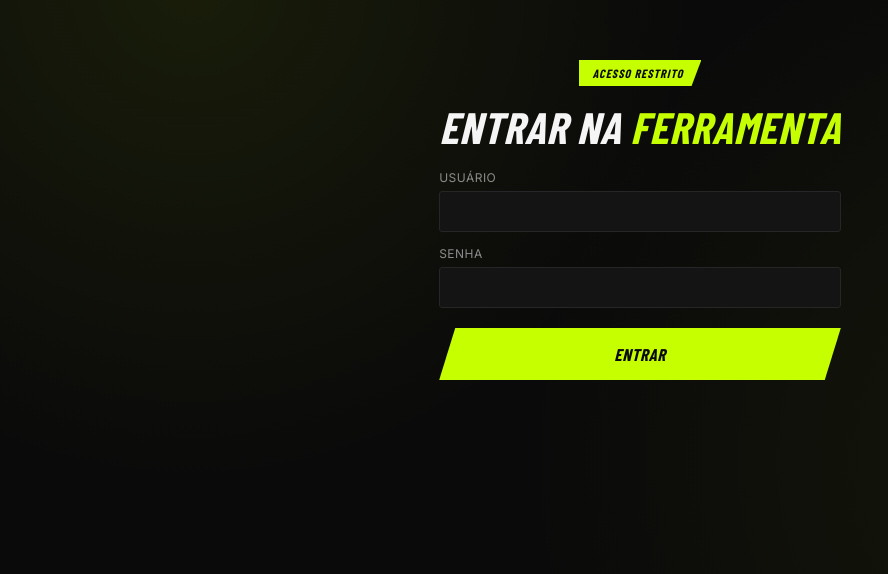
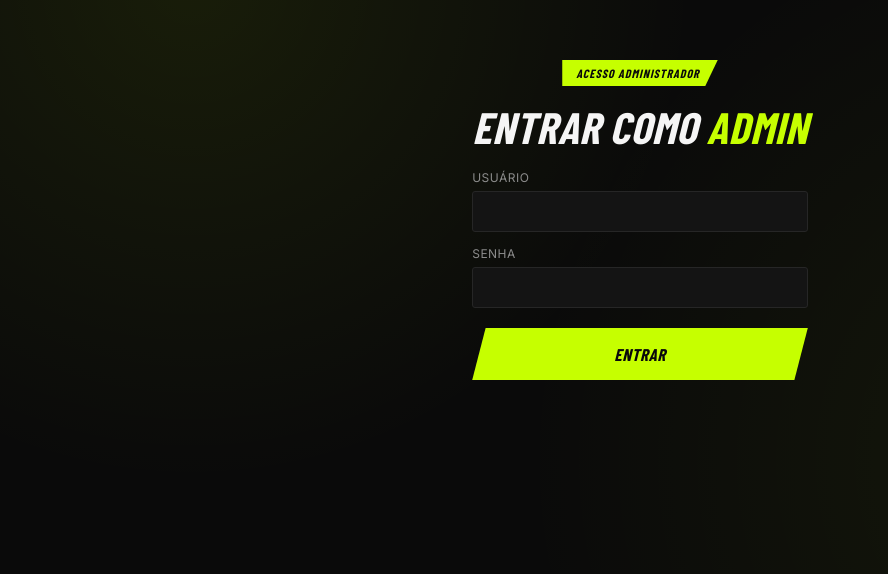
Before and after one commit to Gilmarnn/ML2, a website: page public/login.html in a window 1280 px wide. Shown: the part 180-754 px from the top of the page, without its empty margins (0-888 px from the left). Drawn offline with nearby package versions, Linux system fonts and the light colour scheme; a web font is replaced by a local one.

Commit message:
Update login.html

```diff
--- a/public/login.html
+++ b/public/login.html
@@ -3,15 +3,15 @@
 <head>
 <meta charset="UTF-8" />
 <meta name="viewport" content="width=device-width, initial-scale=1.0" />
-<title>Login — Diagnóstico ML</title>
+<title>Acesso administrador — Diagnóstico ML</title>
 <link rel="stylesheet" href="style.css" />
 </head>
 <body>
   <main class="landing">
     <div class="landing-card">
-      <span class="slash-tag">Acesso restrito</span>
-      <h1>Entrar na <span class="accent">ferramenta</span></h1>
-      <form id="login-form" style="display:flex;flex-direction:column;gap:14px;text-align:left;margin-top:20px">
+      <span class="slash-tag">Acesso administrador</span>
+      <h1>Entrar como <span class="accent">admin</span></h1>
+      <form id="admin-login-form" style="display:flex;flex-direction:column;gap:14px;text-align:left;margin-top:20px">
         <label style="font-size:12px;color:var(--text-dim);text-transform:uppercase;letter-spacing:0.04em;display:flex;flex-direction:column;gap:6px">
           Usuário
           <input type="text" id="username" autocomplete="username" required style="background:var(--surface);border:1px solid var(--border);color:var(--text);padding:11px;border-radius:3px;font-size:15px" />
@@ -25,6 +25,6 @@
       </form>
     </div>
   </main>
-  <script src="login.js"></script>
+  <script src="admin-login.js"></script>
 </body>
 </html>
```
